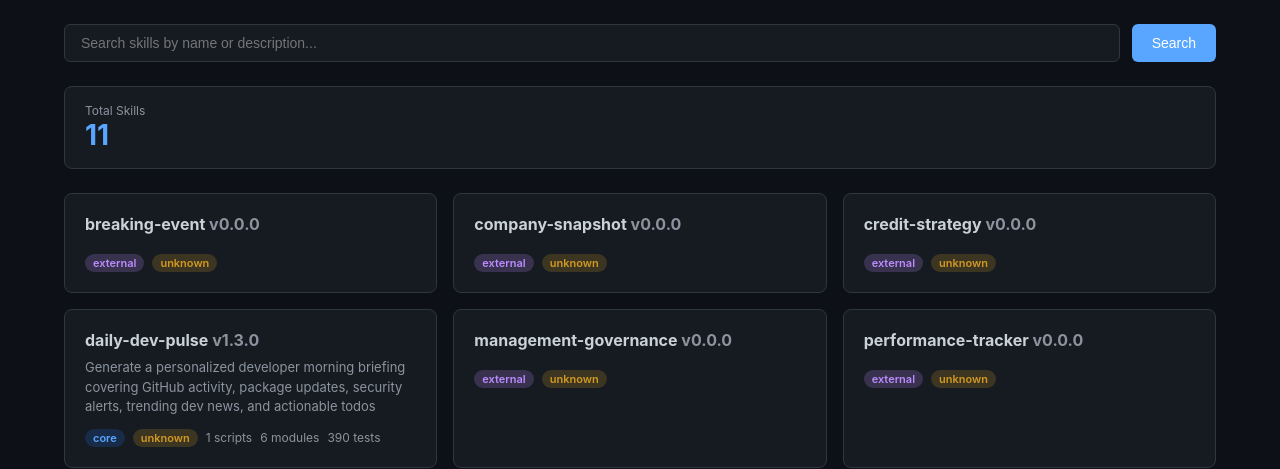
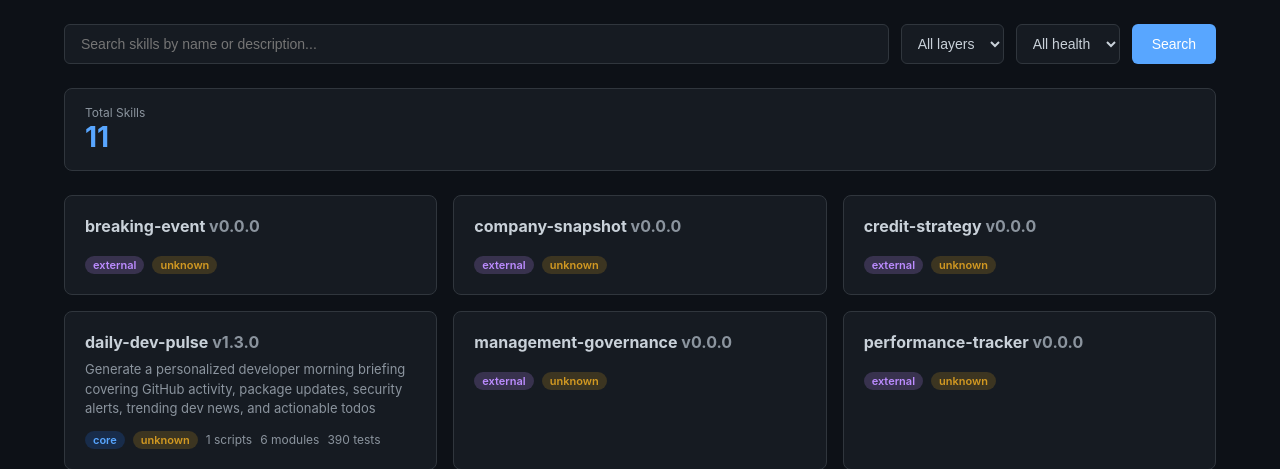
Before and after one commit to quinnmacro/quinn-awesome-skills, a FastAPI app: page / in a window 1280 px wide. Shown: the part 46-515 px from the top of the page. Run offline with FastAPI, Linux system fonts and the light colour scheme; some libraries are stand-ins or nearby versions.

Commit message:
gnhf #12: Added styled error page template, HTTP exception handlers, and layer/health filter dropdowns to Skill Hub — 437 tests passing (413→437).

```diff
--- a/skills/core/skill-hub/modules/app.py
+++ b/skills/core/skill-hub/modules/app.py
@@ -17,6 +17,7 @@ if MODULES_DIR not in sys.path:
 
 from fastapi import FastAPI, Request, WebSocket, WebSocketDisconnect
 from fastapi.responses import HTMLResponse, JSONResponse, PlainTextResponse
+from fastapi.exceptions import RequestValidationError
 
 from skill_discovery import discover_skills, get_skill_by_name, search_skills, check_dep_installed, check_all_deps, _yaml_frontmatter
 from database import (
@@ -67,6 +68,44 @@ app = FastAPI(title="Skill Hub", version="1.0.0", lifespan=lifespan)
 _db = None
 
 
+async def _render_error_page(status_code: int, message: str, skill_name: str = "") -> str:
+    """Render a styled error page using the error template."""
+    return _render_template("error.html", {
+        "status_code": status_code,
+        "message": message,
+        "skill_name": skill_name,
+        "nav_active": "",
+    })
+
+
+@app.exception_handler(404)
+async def custom_404_handler(request: Request, exc):
+    """Handle 404 errors with a styled error page."""
+    # Check if this is an API request (path starts with /api/)
+    if request.url.path.startswith("/api/"):
+        return JSONResponse({"error": "Not found", "path": str(request.url.path)}, status_code=404)
+    html = await _render_error_page(404, "Page not found")
+    return HTMLResponse(html, status_code=404)
+
+
+@app.exception_handler(500)
+async def custom_500_handler(request: Request, exc):
+    """Handle 500 errors with a styled error page."""
+    if request.url.path.startswith("/api/"):
+        return JSONResponse({"error": "Internal server error"}, status_code=500)
+    html = await _render_error_page(500, "Internal server error")
+    return HTMLResponse(html, status_code=500)
+
+
+@app.exception_handler(RequestValidationError)
+async def validation_error_handler(request: Request, exc: RequestValidationError):
+    """Handle request validation errors."""
+    if request.url.path.startswith("/api/"):
+        return JSONResponse({"error": "Validation error", "details": str(exc)}, status_code=422)
+    html = await _render_error_page(422, "Invalid request parameters")
+    return HTMLResponse(html, status_code=422)
+
+
 async def get_db():
     global _db
     if _db is None:
@@ -93,7 +132,7 @@ def _render_template(template_name: str, context: dict) -> str:
 
 
 @app.get("/", response_class=HTMLResponse)
-async def home(request: Request, q: Optional[str] = None):
+async def home(request: Request, q: Optional[str] = None, layer: Optional[str] = None, health: Optional[str] = None):
     db = await get_db()
     skills_dir = Path(os.environ.get("SKILL_HUB_SKILLS_DIR", str(DEFAULT_SKILLS_DIR)))
     discovered = discover_skills(skills_dir)
@@ -106,7 +145,25 @@ async def home(request: Request, q: Optional[str] = None):
         enriched = _enrich_with_discovered(skills, discovered)
     # Add test count per skill from latest test run
     enriched = await _add_test_counts(enriched, db)
-    return _render_template("home.html", {"skills": enriched, "query": q or "", "total": len(enriched), "nav_active": "skills"})
+    # Apply layer and health filters
+    if layer:
+        enriched = [s for s in enriched if s.get("layer") == layer]
+    if health:
+        enriched = [s for s in enriched if s.get("health") == health]
+    # Collect unique layers and health values for filter dropdowns
+    all_layers = sorted(set(s.get("layer", "") for s in enriched if s.get("layer")))
+    all_healths = sorted(set(s.get("health", "") for s in enriched if s.get("health")))
+    # If no filters applied, use full discovered set for dropdowns
+    if not layer and not health:
+        unfiltered = _enrich_with_discovered(await get_all_skills(db), discovered)
+        unfiltered = await _add_test_counts(unfiltered, db)
+        all_layers = sorted(set(s.get("layer", "") for s in unfiltered if s.get("layer")))
+        all_healths = sorted(set(s.get("health", "") for s in unfiltered if s.get("health")))
+    return _render_template("home.html", {
+        "skills": enriched, "query": q or "", "total": len(enriched),
+        "nav_active": "skills", "layer": layer or "", "health": health or "",
+        "all_layers": all_layers, "all_healths": all_healths,
+    })
 
 
 @app.get("/skill/{name}", response_class=HTMLResponse)
@@ -117,7 +174,8 @@ async def skill_detail(request: Request, name: str):
         skills_dir = Path(os.environ.get("SKILL_HUB_SKILLS_DIR", str(DEFAULT_SKILLS_DIR)))
         skill = get_skill_by_name(skills_dir, name)
         if skill is None:
-            return HTMLResponse(f"<h1>Skill '{name}' not found</h1>", status_code=404)
+            html = await _render_error_page(404, f"Skill '{name}' not found", skill_name=name)
+            return HTMLResponse(html, status_code=404)
     else:
         # Enrich DB skill with discovery data (scripts, modules, skill_md)
         skills_dir = Path(os.environ.get("SKILL_HUB_SKILLS_DIR", str(DEFAULT_SKILLS_DIR)))
@@ -168,7 +226,8 @@ async def test_page(request: Request, name: str):
     db = await get_db()
     skill = await get_skill(db, name)
     if skill is None:
-        return HTMLResponse(f"<h1>Skill '{name}' not found</h1>", status_code=404)
+        html = await _render_error_page(404, f"Skill '{name}' not found", skill_name=name)
+        return HTMLResponse(html, status_code=404)
     test_runs = await get_test_runs(db, name)
     return _render_template("test.html", {"skill": skill, "test_runs": test_runs, "nav_active": "skills"})
 
@@ -176,7 +235,7 @@ async def test_page(request: Request, name: str):
 # --- REST API ---
 
 @app.get("/api/skills")
-async def api_skills(q: Optional[str] = None):
+async def api_skills(q: Optional[str] = None, layer: Optional[str] = None, health: Optional[str] = None):
     db = await get_db()
     skills_dir = Path(os.environ.get("SKILL_HUB_SKILLS_DIR", str(DEFAULT_SKILLS_DIR)))
     discovered = discover_skills(skills_dir)
@@ -187,6 +246,10 @@ async def api_skills(q: Optional[str] = None):
         skills = await get_all_skills(db)
         enriched = _enrich_with_discovered(skills, discovered)
     enriched = await _add_test_counts(enriched, db)
+    if layer:
+        enriched = [s for s in enriched if s.get("layer") == layer]
+    if health:
+        enriched = [s for s in enriched if s.get("health") == health]
     return enriched
 
 
--- a/skills/core/skill-hub/templates/home.html
+++ b/skills/core/skill-hub/templates/home.html
@@ -3,8 +3,20 @@
 {% block content %}
 <form class="search-bar" method="get" action="/">
   <input type="text" name="q" placeholder="Search skills by name or description..." value="{{ query }}">
+  <select name="layer" style="padding:10px 12px;background:var(--card);border:1px solid var(--border);border-radius:6px;color:var(--text);font-size:14px;">
+    <option value="">All layers</option>
+    {% for l in all_layers %}
+    <option value="{{ l }}" {% if layer == l %}selected{% endif %}>{{ l }}</option>
+    {% endfor %}
+  </select>
+  <select name="health" style="padding:10px 12px;background:var(--card);border:1px solid var(--border);border-radius:6px;color:var(--text);font-size:14px;">
+    <option value="">All health</option>
+    {% for h in all_healths %}
+    <option value="{{ h }}" {% if health == h %}selected{% endif %}>{{ h }}</option>
+    {% endfor %}
+  </select>
   <button type="submit">Search</button>
-  {% if query %}<a href="/" class="btn secondary">Clear</a>{% endif %}
+  {% if query or layer or health %}<a href="/" class="btn secondary">Clear</a>{% endif %}
 </form>
 <div class="stats-row">
   <div class="stat-card"><div class="label">Total Skills</div><div class="value">{{ total }}</div></div>
@@ -26,6 +38,6 @@
   {% endfor %}
 </div>
 {% else %}
-<div class="empty">No skills found.</div>
+<div class="empty">No skills found. {% if query or layer or health %}Try adjusting your filters or <a href="/" style="color:var(--accent);">clear all</a>.{% endif %}</div>
 {% endif %}
 {% endblock %}
```
Also changed, not shown: skills/core/skill-hub/templates/error.html (added, +15 -0 lines), skills/core/skill-hub/tests/test_app.py (+172 -0 lines), CHANGELOG.md.
